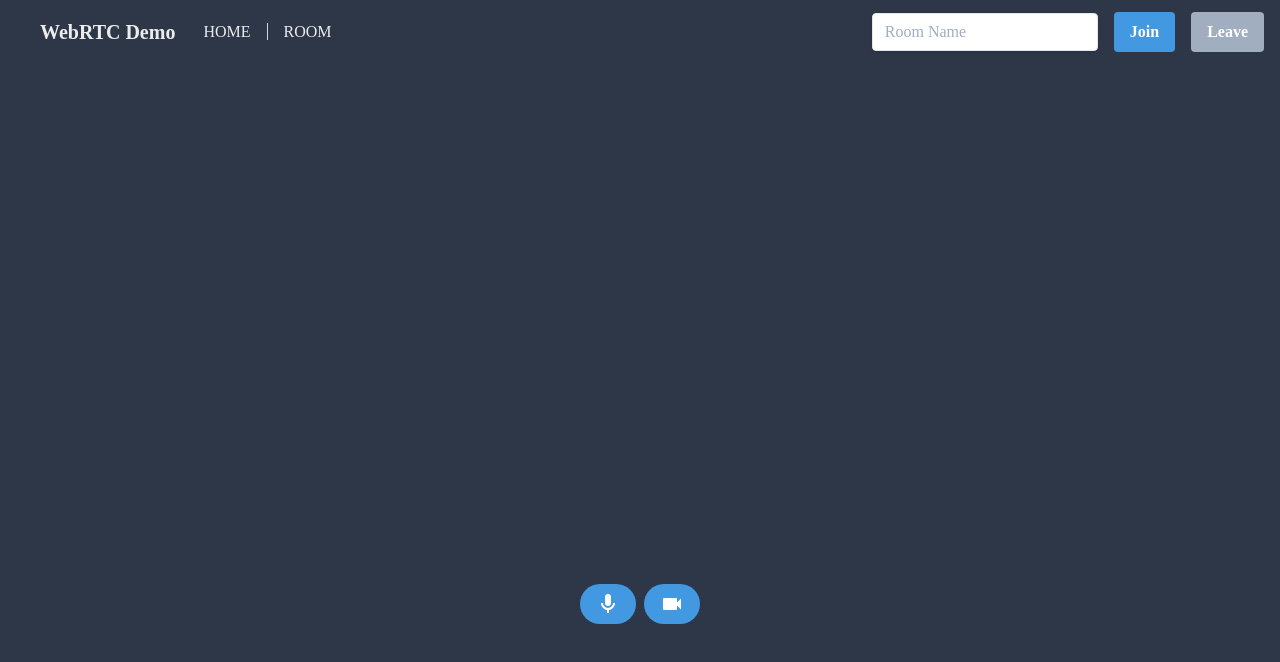
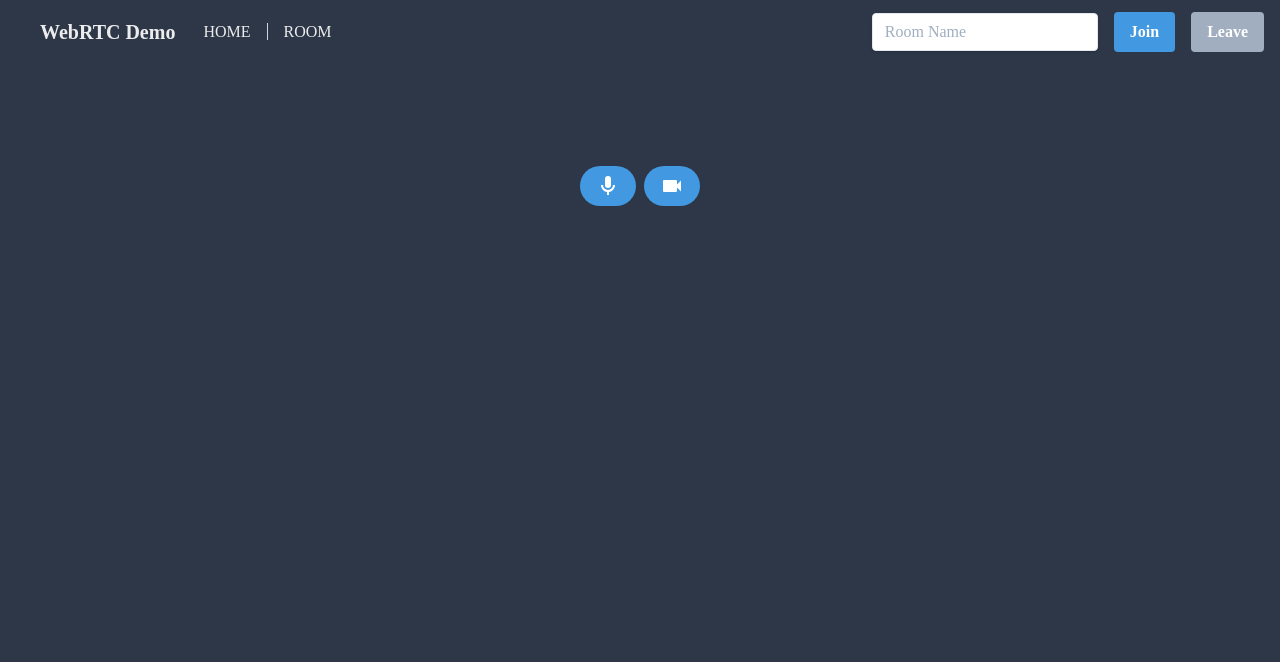
Before and after one commit to ryo-is/webrtc-cordova, a Vue app: page /room in a window 1280 px wide. Shown: the top 662 px of the page. Built offline with nearby package versions, Linux system fonts and the light colour scheme; no server answers; what skyway-js would draw is missing.

Commit message:
mod style

```diff
--- a/src/App.vue
+++ b/src/App.vue
@@ -1,8 +1,5 @@
 <template>
-  <div
-    id="app"
-    class="flex flex-col items-center justify-center h-screen text-font-color"
-  >
+  <div id="app" class="h-screen text-font-color">
     <!-- <div class="text-4xl">Vue3 Demo</div> -->
     <!-- <app-header></app-header> -->
     <router-view></router-view>
--- a/src/components/elements/AppHeader.vue
+++ b/src/components/elements/AppHeader.vue
@@ -1,6 +1,6 @@
 <template>
   <div
-    class="fixed inset-x-0 top-0 flex items-center justify-between flex-wrap h-16 pl-10 z-100 space-x-3"
+    class="flex items-center justify-between flex-wrap h-16 pl-10 z-100 space-x-3"
   >
     <div class="text-xl font-bold">WebRTC Demo</div>
     <div class="links divide-x divide-gray-400 flex-grow text-left">
--- a/src/views/Home.vue
+++ b/src/views/Home.vue
@@ -28,7 +28,13 @@
     </app-header>
 
     <div class="video-wrapper relative">
-      <video id="skyway-video" autoplay playsinline muted></video>
+      <video
+        id="skyway-video"
+        class="mx-auto"
+        autoplay
+        playsinline
+        muted
+      ></video>
       <div
         class="button-wrapper absolute flex flex-wrap items-center justify-center space-x-2 mx-auto inset-x-0"
       >
@@ -46,7 +52,7 @@
     </div>
 
     <div class="video-wrapper relative">
-      <video id="their-video" autoplay playsinline></video>
+      <video id="their-video" class="mx-auto" autoplay playsinline></video>
     </div>
   </div>
 </template>
@@ -160,8 +166,7 @@ export default defineComponent({
 
 <style lang="scss" scoped>
 .video-wrapper {
-  height: 480px;
-  width: 640px;
+  width: 100vw;
 }
 .button-wrapper {
   bottom: 8px;
--- a/src/views/Room.vue
+++ b/src/views/Room.vue
@@ -26,7 +26,13 @@
       </button>
     </app-header>
     <div class="local-stream-wrapper relative">
-      <video id="js-local-stream" autoplay playsinline muted></video>
+      <video
+        id="js-local-stream"
+        class="mx-auto"
+        autoplay
+        playsinline
+        muted
+      ></video>
       <div
         class="button-wrapper absolute flex flex-wrap items-center justify-center space-x-2 mx-auto inset-x-0"
       >
@@ -101,8 +107,7 @@ export default defineComponent({
           VideoElement;
         newVideo.srcObject = stream;
         newVideo.playsInline = true;
-        newVideo.width = 400;
-        newVideo.className = 'flex-1 mx-2';
+        newVideo.className = 'flex-1';
         newVideo.setAttribute('data-peer-id', stream.peerId);
         remoteVideos.append(newVideo);
         await newVideo.play().catch(console.error);
@@ -186,9 +191,9 @@ export default defineComponent({
 </script>
 
 <style lang="scss" scoped>
-.local-stream-wrapper {
-  height: 480px;
-  width: 640px;
+.local-stream-wrapper,
+.remote-streams {
+  width: 100vw;
 }
 .button-wrapper {
   bottom: 8px;
```
